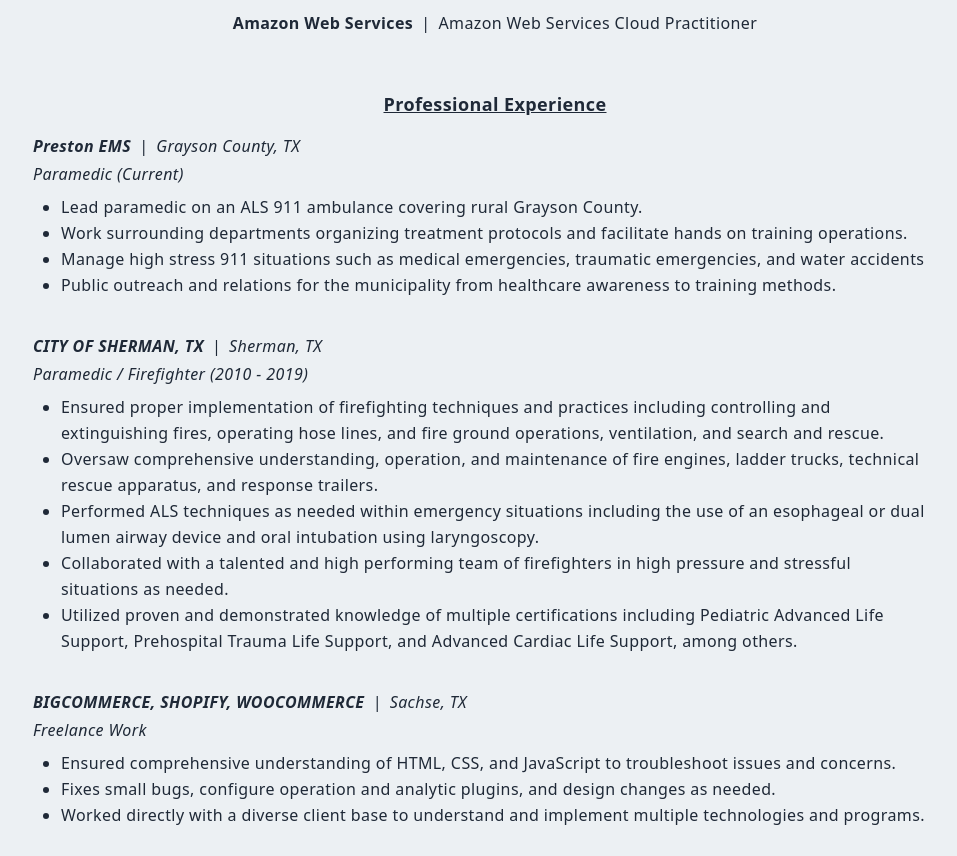
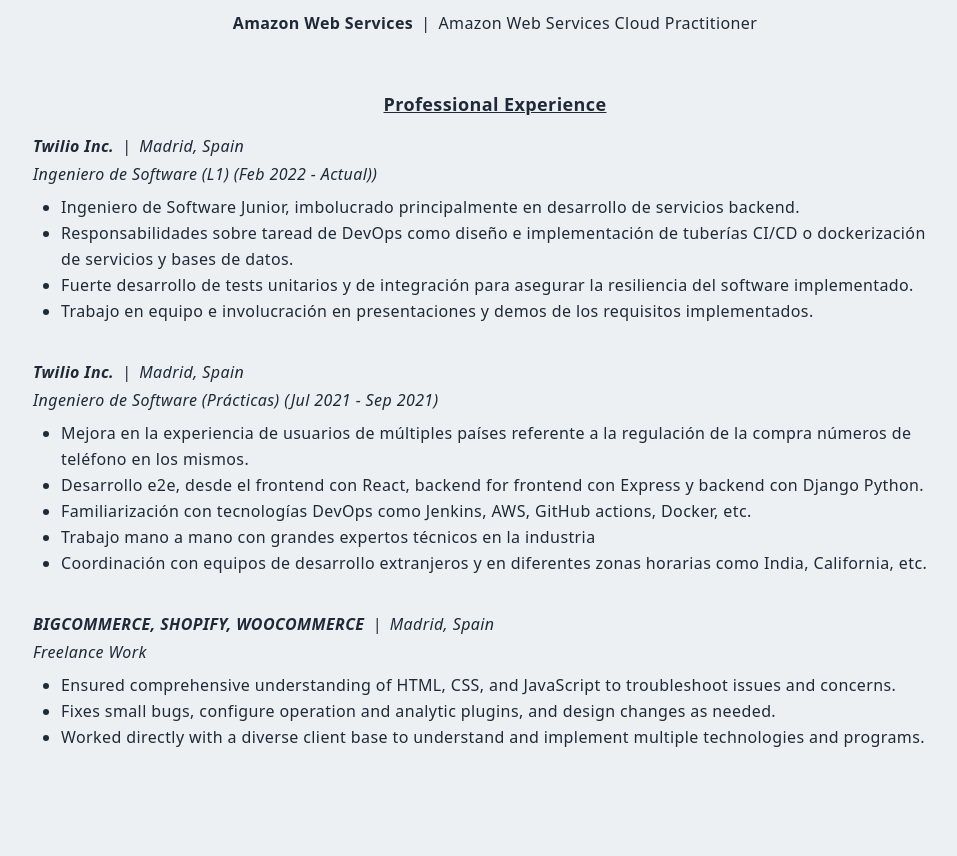
Before and after one commit to realfranser/portfolio-next, a Next.js app: page /resume in a window 1280 px wide. Shown: the part 600-1456 px from the top of the page, without its empty margins (145-1102 px from the left). After the commit the page ends 1378 px from the top, so only its background shows below. Built offline with nearby package versions, Linux system fonts and the light colour scheme.

Commit message:
Finished and deployed

```diff
--- a/components/Main.tsx
+++ b/components/Main.tsx
@@ -14,7 +14,8 @@
             LET&apos;S BUILD SOMETHING TOGETHER
           </p>
           <h1 className="py-4 text-gray-700">
-            Hi, I&apos;m <span className="text-[#5651e5]"> Francisco</span>
+            {/*Hi, I&apos;m <span className="text-[#5651e5]"> Francisco</span>*/}
+            Hola, soy <span className="text-[#5651e5]"> Francisco</span>
           </h1>
           <h1 className="py-2 text-gray-700">A Front-End Web Developer</h1>
           <p className="py-4 text-gray-600 max-w-[70%] m-auto">
--- a/components/Navbar.tsx
+++ b/components/Navbar.tsx
@@ -71,8 +71,8 @@
             <Link href="/#about">
               <li className="ml-10 text-sm uppercase hover:border-b">About</li>
             </Link>
-            <Link href="/#skills">
-              <li className="ml-10 text-sm uppercase hover:border-b">Skills</li>
+            <Link href="/blog">
+              <li className="ml-10 text-sm uppercase hover:border-b">Blog</li>
             </Link>
             <Link href="/#projects">
               <li className="ml-10 text-sm uppercase hover:border-b">
@@ -80,7 +80,9 @@
               </li>
             </Link>
             <Link href="/resume">
-              <li className="ml-10 text-sm uppercase hover:border-b">CV</li>
+              <li className="ml-10 text-sm uppercase hover:border-b">
+                Curriculum Vitae
+              </li>
             </Link>
             <Link href="/#contact">
               <li className="ml-10 text-sm uppercase hover:border-b">
--- a/pages/blog/crypto.tsx
+++ b/pages/blog/crypto.tsx
@@ -18,7 +18,7 @@
           alt="/"
         />
         <div className="absolute top-[70%] max-w-[1240px] w-full left-[50%] right-[50%] translate-x-[-50%] translate-y-[-50%] text-white z-10 p-2">
-          <h2 className="py-2">Crypto App</h2>
+          <h2 className="py-2">Predicción del peso de un bebé con ML</h2>
           <h3>React JS / Tailwind / Firebase</h3>
         </div>
       </div>
--- a/pages/blog/netflix.tsx
+++ b/pages/blog/netflix.tsx
@@ -18,7 +18,7 @@
           alt="/"
         />
         <div className="absolute top-[70%] max-w-[1240px] w-full left-[50%] right-[50%] translate-x-[-50%] translate-y-[-50%] text-white z-10 p-2">
-          <h2 className="py-2">Netflix App</h2>
+          <h2 className="py-2">Online Affiliates</h2>
           <h3>React JS / Tailwind / Firebase</h3>
         </div>
       </div>
--- a/pages/blog/property.tsx
+++ b/pages/blog/property.tsx
@@ -19,7 +19,7 @@
           alt="/"
         />
         <div className="absolute top-[70%] max-w-[1240px] w-full left-[50%] right-[50%] translate-x-[-50%] translate-y-[-50%] text-white z-10 p-2">
-          <h2 className="py-2">Property Finder</h2>
+          <h2 className="py-2">Portfolio</h2>
           <h3>React JS / Tailwind / Firebase</h3>
         </div>
       </div>
--- a/pages/blog/twitch.tsx
+++ b/pages/blog/twitch.tsx
@@ -19,7 +19,7 @@
           alt="/"
         />
         <div className="absolute top-[70%] max-w-[1240px] w-full left-[50%] right-[50%] translate-x-[-50%] translate-y-[-50%] text-white z-10 p-2">
-          <h2 className="py-2">Twitch UI</h2>
+          <h2 className="py-2">Caja de herramientas web</h2>
           <h3>React JS / Tailwind / Firebase</h3>
         </div>
       </div>
--- a/pages/resume/index.tsx
+++ b/pages/resume/index.tsx
@@ -15,7 +15,7 @@
       </Head>
 
       <div className="max-w-[940px] mx-auto p-2 pt-[120px]">
-        <h2 className="text-center">Resume</h2>
+        <h2 className="text-center">Curriculum Vitae</h2>
         <div className="text-center py-4 text-xl font-bold uppercase tracking-wider">
           <a
             href="https://drive.google.com/file/d/1EVgIRfTtThI66ZaLeiswODqXxbIt7Ccm/view?usp=sharing"
@@ -88,62 +88,60 @@
             Professional Experience
           </h5>
           <p className="italic">
-            <span className="font-bold">Preston EMS</span>
-            <span className="px-2">|</span>Grayson County, TX
+            <span className="font-bold">Twilio Inc.</span>
+            <span className="px-2">|</span>Madrid, Spain
           </p>
-          <p className="py-1 italic">Paramedic (Current)</p>
+          <p className="py-1 italic">
+            Ingeniero de Software (L1) (Feb 2022 - Actual))
+          </p>
           <ul className="list-disc list-outside px-7 py-1 leading-relaxed">
             <li>
-              Lead paramedic on an ALS 911 ambulance covering rural Grayson
-              County.
+              Ingeniero de Software Junior, imbolucrado principalmente en
+              desarrollo de servicios backend.
             </li>
             <li>
-              Work surrounding departments organizing treatment protocols and
-              facilitate hands on training operations.
+              Responsabilidades sobre taread de DevOps como diseño e
+              implementación de tuberías CI/CD o dockerización de servicios y
+              bases de datos.
             </li>
             <li>
-              Manage high stress 911 situations such as medical emergencies,
-              traumatic emergencies, and water accidents
+              Fuerte desarrollo de tests unitarios y de integración para
+              asegurar la resiliencia del software implementado.
             </li>
             <li>
-              Public outreach and relations for the municipality from healthcare
-              awareness to training methods.
+              Trabajo en equipo e involucración en presentaciones y demos de los
+              requisitos implementados.
             </li>
           </ul>
         </div>
         {/* Experience */}
         <div className="py-4">
           <p className="italic">
-            <span className="font-bold">CITY OF SHERMAN, TX</span>
-            <span className="px-2">|</span>Sherman, TX
+            <span className="font-bold">Twilio Inc.</span>
+            <span className="px-2">|</span>Madrid, Spain
           </p>
-          <p className="py-1 italic">Paramedic / Firefighter (2010 - 2019)</p>
+          <p className="py-1 italic">
+            Ingeniero de Software (Prácticas) (Jul 2021 - Sep 2021)
+          </p>
           <ul className="list-disc list-outside px-7 py-1 leading-relaxed">
             <li>
-              Ensured proper implementation of firefighting techniques and
-              practices including controlling and extinguishing fires, operating
-              hose lines, and fire ground operations, ventilation, and search
-              and rescue.
+              Mejora en la experiencia de usuarios de múltiples países referente
+              a la regulación de la compra números de teléfono en los mismos.
             </li>
             <li>
-              Oversaw comprehensive understanding, operation, and maintenance of
-              fire engines, ladder trucks, technical rescue apparatus, and
-              response trailers.
+              Desarrollo e2e, desde el frontend con React, backend for frontend
+              con Express y backend con Django Python.
             </li>
             <li>
-              Performed ALS techniques as needed within emergency situations
-              including the use of an esophageal or dual lumen airway device and
-              oral intubation using laryngoscopy.
+              Familiarización con tecnologías DevOps como Jenkins, AWS, GitHub
+              actions, Docker, etc.
             </li>
             <li>
-              Collaborated with a talented and high performing team of
-              firefighters in high pressure and stressful situations as needed.
+              Trabajo mano a mano con grandes expertos técnicos en la industria
             </li>
             <li>
-              Utilized proven and demonstrated knowledge of multiple
-              certifications including Pediatric Advanced Life Support,
-              Prehospital Trauma Life Support, and Advanced Cardiac Life
-              Support, among others.
+              Coordinación con equipos de desarrollo extranjeros y en diferentes
+              zonas horarias como India, California, etc.
             </li>
           </ul>
         </div>
@@ -153,7 +151,7 @@
             <span className="font-bold italic">
               BIGCOMMERCE, SHOPIFY, WOOCOMMERCE
             </span>
-            <span className="px-2">|</span>Sachse, TX
+            <span className="px-2">|</span>Madrid, Spain
           </p>
           <p className="py-1 italic">Freelance Work</p>
           <ul className="list-disc list-outside px-7 py-1 leading-relaxed">
```
Also changed, not shown: locales/es-ES/blog/blogEntries.json (+11 -11 lines).
